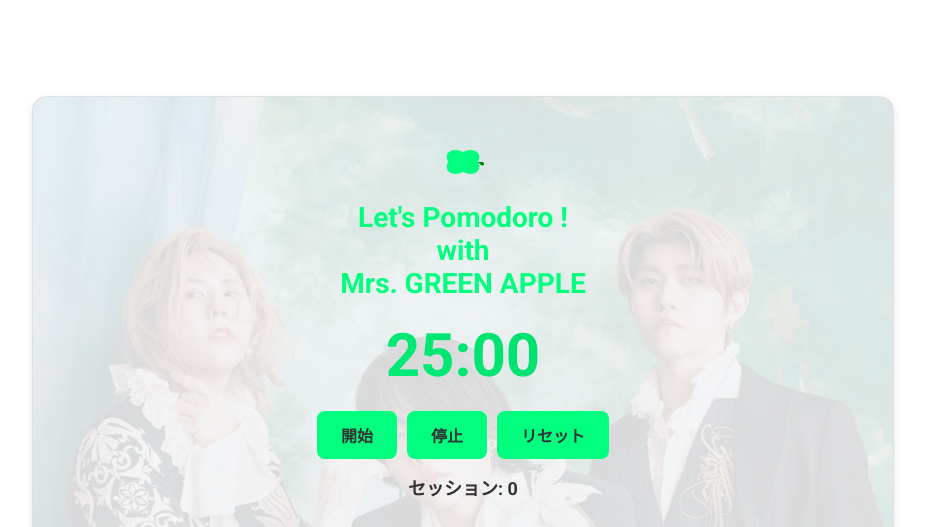
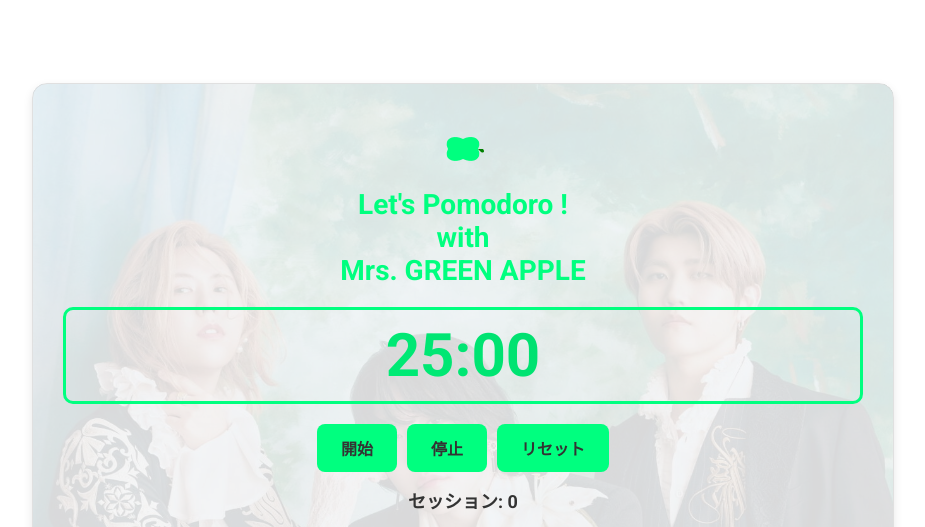
Before and after one commit to Kou-web06/pomodolo-with-Mrs., a plain HTML site: page index.html in a window 1280 px wide. Shown: the top 527 px of the page, without its empty margins (177-1102 px from the left). Drawn offline with Linux system fonts and the light colour scheme.

Commit message:
Update index.html

```diff
--- a/index.html
+++ b/index.html
@@ -17,7 +17,7 @@
       </svg>
     </div>
     <h1>Let's Pomodoro !<br>with<br>Mrs. GREEN APPLE</h1>
-    <div id="timer">25:00</div>
+    <div id="timer" class="timer-text">25:00</div>
     <div class="buttons">
       <button onclick="startTimer()">開始</button>
       <button onclick="stopTimer()">停止</button>
```
